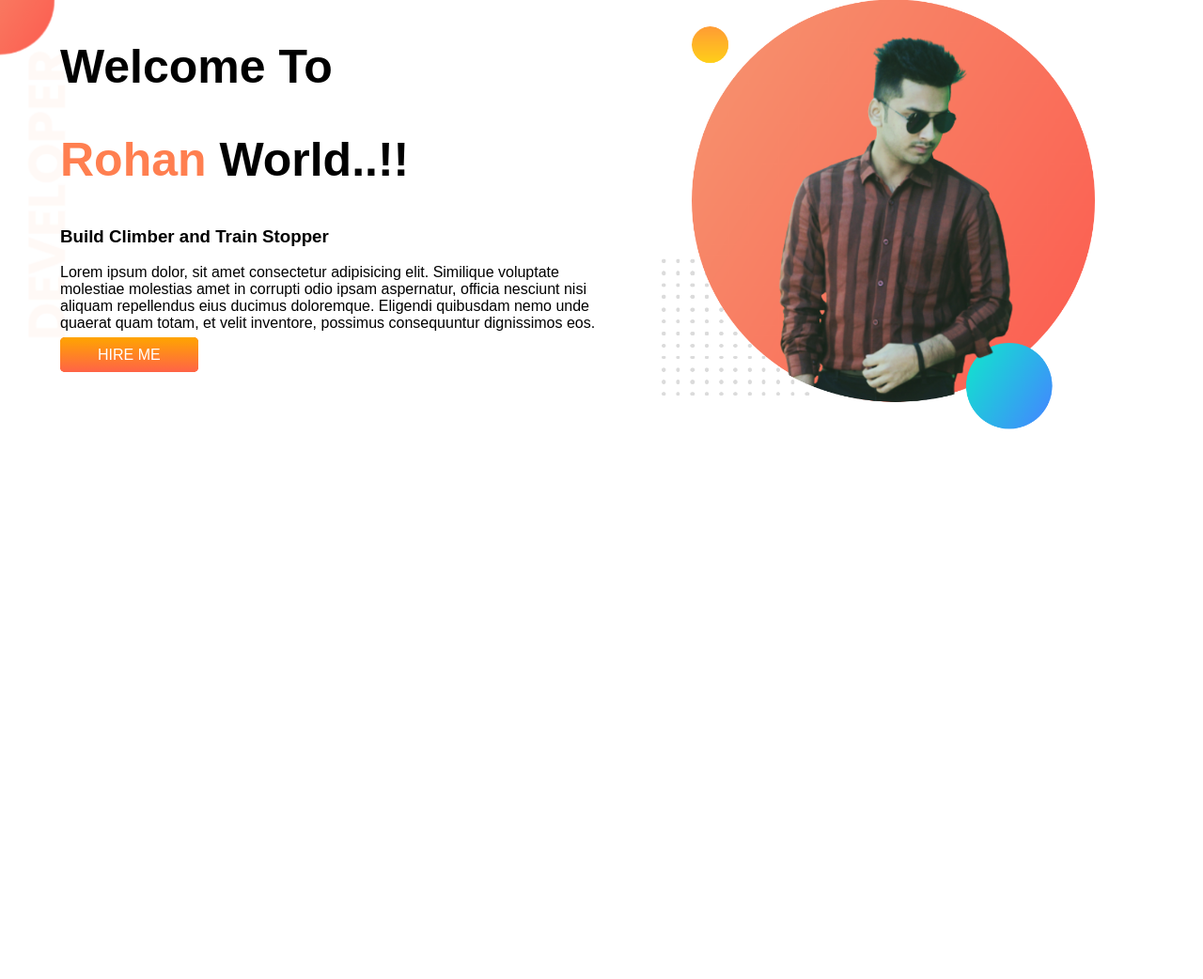
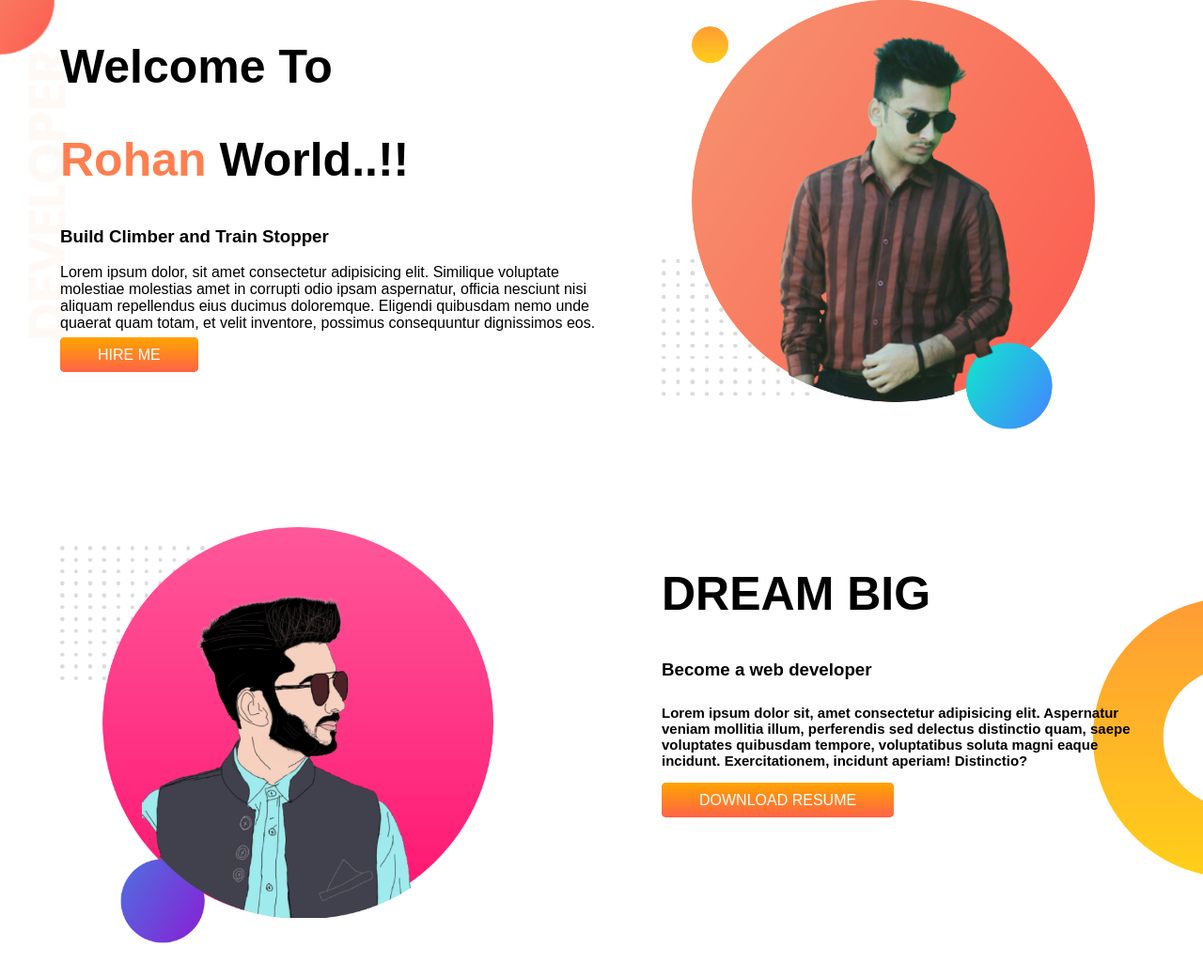
Before and after one commit to RabbiAlam12/developer-portfolio, a plain HTML site: page index.html in a window 1280 px wide. Shown: the whole page at 94% size. Before the commit the page ends 800 px from the top, so only its background shows below. Drawn offline with Linux system fonts and the light colour scheme; a web font is replaced by a local one.

Commit message:
dream-added

```diff
--- a/index.html
+++ b/index.html
@@ -30,6 +30,22 @@
             <img src="images/ro-bg.png" alt="">
         </div>
     </section>
+
+    <section class="dream-big">
+        <div class="half-width">
+            <img src="images/ro-bg2.png" alt="">
+        </div>
+        <div class="half-width">
+            <h1>DREAM BIG</h1>
+            <h3>Become a web developer</h3>
+            <h5>Lorem ipsum dolor sit, amet consectetur adipisicing elit. Aspernatur veniam mollitia illum, perferendis
+                sed delectus distinctio quam, saepe voluptates quibusdam tempore, voluptatibus soluta magni eaque
+                incidunt. Exercitationem, incidunt aperiam! Distinctio?
+            </h5>
+            <a class="link-button" target="_blank" href="https://github.com/RabbiAlam12">DOWNLOAD RESUME</a>
+        </div>
+
+    </section>
 </body>
 
 </html>
--- a/style.css
+++ b/style.css
@@ -10,6 +10,7 @@ h1{
 }
 section{
     display: flex;
+    margin-bottom: 100px;
 }
 .half-width{
     width: 50%;
@@ -31,3 +32,12 @@ section{
     background-image: url(images/top-banner.png);
     background-repeat: no-repeat;
 }
+.dream-big{
+    background-image: url(images/dream-bg.png);
+    background-repeat: no-repeat;
+    background-position: right;
+}
+h5{
+    padding-right: 50px;
+    font-size: 15px;
+}
```
